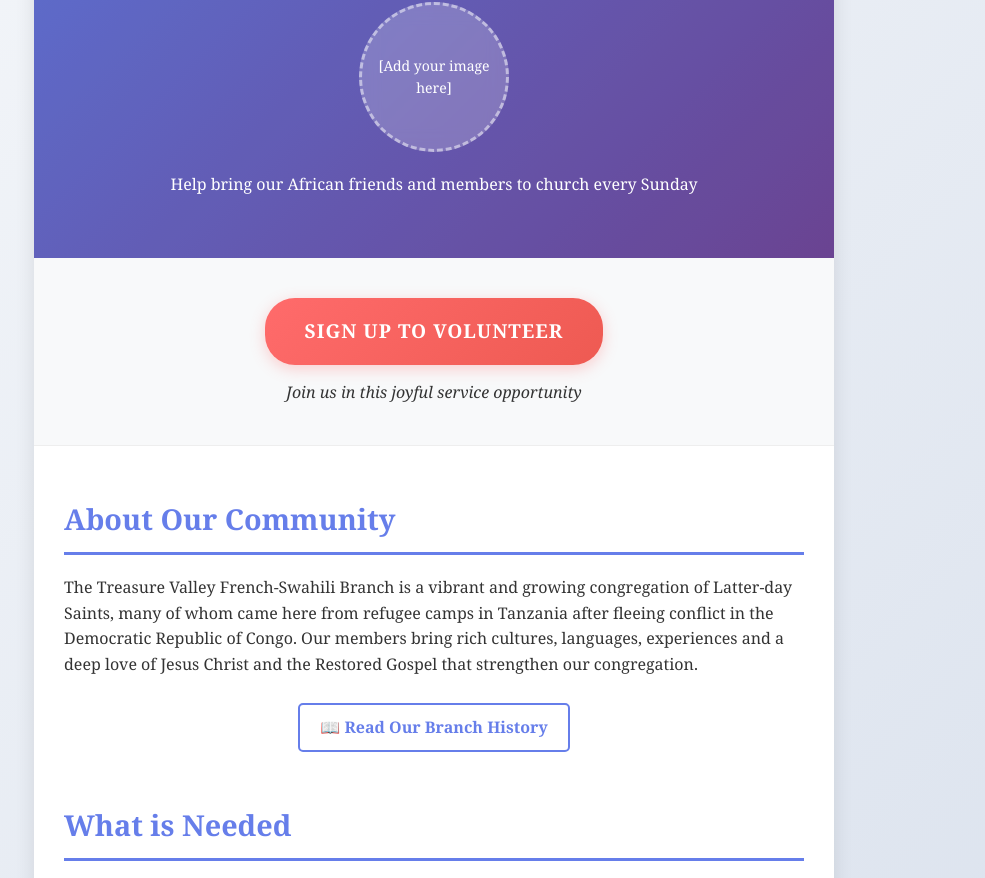
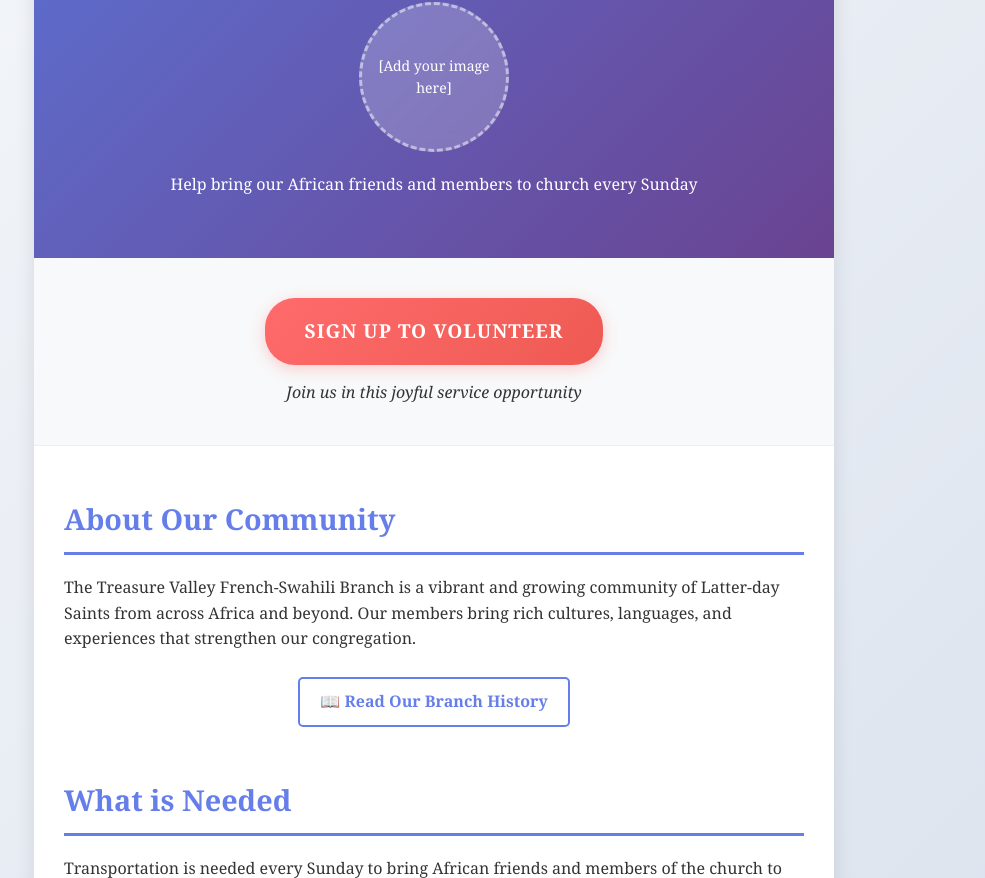
Before and after one commit to chuck-vandam/treasure-valley-branch-transportation-program, a plain HTML site: page index.html in a window 1280 px wide. Shown: the part 185-1063 px from the top of the page, without its empty margins (206-1191 px from the left). Drawn offline with Linux system fonts and the light colour scheme.

```diff
--- a/index.html
+++ b/index.html
@@ -301,7 +301,7 @@
         <main class="content">
             <section class="section">
                 <h3>About Our Community</h3>
-                <p>The Treasure Valley French-Swahili Branch is a vibrant and growing congregation of Latter-day Saints, many of whom came here from refugee camps in Tanzania after fleeing conflict in the Democratic Republic of Congo. Our members bring rich cultures, languages, experiences and a deep love of Jesus Christ and the Restored Gospel that strengthen our congregation.</p>
+                <p>The Treasure Valley French-Swahili Branch is a vibrant and growing community of Latter-day Saints from across Africa and beyond. Our members bring rich cultures, languages, and experiences that strengthen our congregation.</p>
 
                 <p style="text-align: center; margin: 25px 0;">
                     <a href="https://docs.google.com/document/d/1PPetzRBgMBuHRa6U2PRm-_u9ZYgLLmPZQsMKiQm84zM/edit?usp=sharing" target="_blank" style="color: #667eea; text-decoration: none; font-weight: bold; border: 2px solid #667eea; padding: 10px 20px; border-radius: 5px; display: inline-block; transition: all 0.3s ease;">
```
